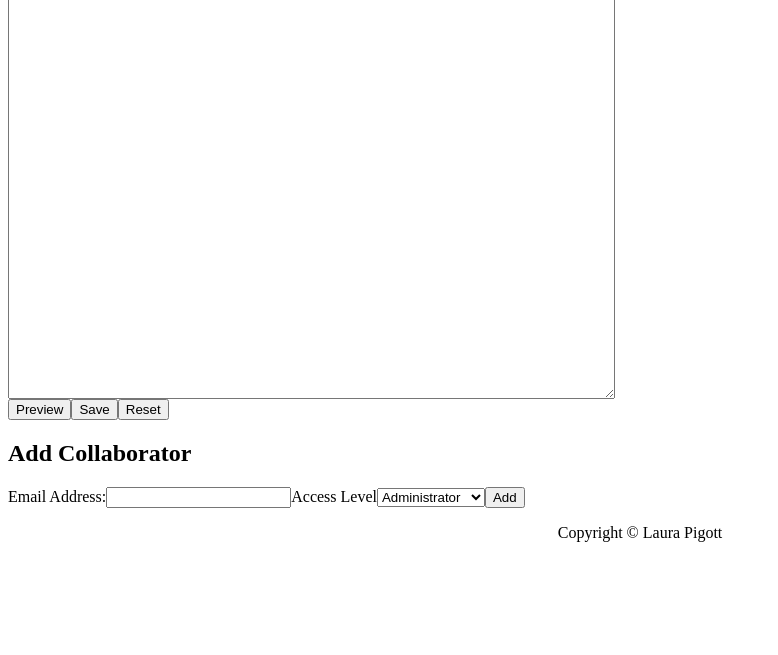
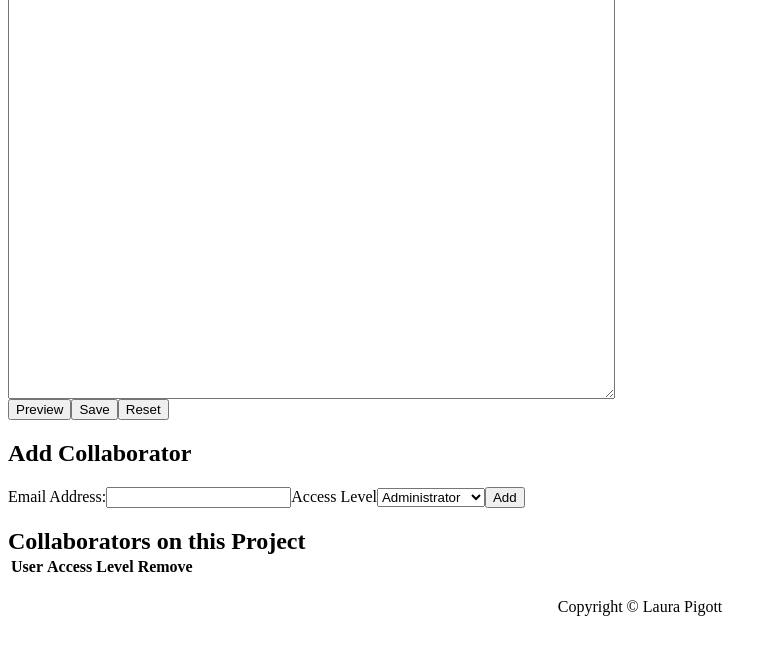
Before and after one commit to ct-lpigott/ContentDeveloperCMS, a Node server app: template views/editproject_admin.pug in a window 1280 px wide. Shown: the part 76-731 px from the top of the page, without its empty margins (0-778 px from the left). Run offline with Node 20, Linux system fonts and the light colour scheme; the template is opened without the code that fills it, so the values that code supplies are empty.

Commit message:
Listing and allowing removal of collaborators from projects

```diff
--- a/public/js/script_admin.js
+++ b/public/js/script_admin.js
@@ -13,6 +13,7 @@ function customWindowOnload(){
     if(document.getElementById("projectID")){
         projectID = document.getElementById("projectID").value;
         resetProjectStructure();
+        getProjectCollaborators();
     }
 }
 
@@ -23,6 +24,7 @@ function customSetupEventListeners(){
 }
 
 function customClickEventHandler(e){
+    // BY ID
     switch(e.target.id){
         case "createNewProject": {
             var newProjectName = document.getElementById("newProjectName").value;
@@ -51,7 +53,7 @@ function customClickEventHandler(e){
 
             if(email.length > 0 && accessLevel > 0){
                 sendAjaxRequest("/feeds/" + projectID + "?action=addCollaborator", {email: email, accessLevel: accessLevel}, function(responseObject){
-
+                    updateProjectCollaborators(responseObject);
                 }, "POST");
             }
             break;
@@ -69,6 +71,15 @@ function customClickEventHandler(e){
             resetProjectStructure();
             break;
         }
+    }
+
+    // BY CLASS
+    if(e.target.classList.contains("removeCollaborator")){
+
+        sendAjaxRequest("/feeds/" + projectID + "?action=removeCollaborator", {collaboratorID: e.target.getAttribute("data-userID")}, function(responseObject){
+            console.log("Deleted Collab " + e.target.getAttribute("data-userID"));
+            updateProjectCollaborators(responseObject);
+        }, "DELETE");
     }
 }
 
--- a/public/js/script_console.js
+++ b/public/js/script_console.js
@@ -128,3 +128,35 @@ function createItemInputElements(collection, itemContent=null, itemIndex=-1){
 
     return itemContainerElement;
 }
+
+function getProjectCollaborators(){
+    sendAjaxRequest("/feeds/" + projectID + "?action=getCollaborators", {}, function(responseObject){
+        updateProjectCollaborators(responseObject)
+    });
+}
+
+function updateProjectCollaborators(collaborators){
+    var collaboratorsTableBody = document.getElementById("collaborators").getElementsByTagName("tbody")[0];
+    collaboratorsTableBody.innerHTML = "";
+
+    for(var i=0; i < collaborators.length; i++){
+        var newRow = document.createElement("tr");
+
+        var nameTdElement = document.createElement("td");
+        nameTdElement.innerHTML = collaborators[i].display_name;
+
+        var accessLevelTdElement = document.createElement("td");
+        accessLevelTdElement.innerHTML = collaborators[i].user_access_level;
+
+        var removeCollaboratorElement = document.createElement("td");
+        removeCollaboratorElement.innerHTML = "x";
+        removeCollaboratorElement.setAttribute("class", "removeCollaborator");
+        removeCollaboratorElement.setAttribute("data-userID", collaborators[i].user_id);
+
+        newRow.appendChild(nameTdElement);
+        newRow.appendChild(accessLevelTdElement);
+        newRow.appendChild(removeCollaboratorElement);
+
+        collaboratorsTableBody.appendChild(newRow);
+    }
+}
--- a/routes/components/feeds/database-only.js
+++ b/routes/components/feeds/database-only.js
@@ -149,14 +149,7 @@ router.post("/:projectID", function(req, res, next){
                             // Logging the error to the console
                             console.log("This user is already a collaborator on this project");
 
-                            // This user already has this access level to the proejct. Adding this as
-                            // an error to the feedsErrors array.
-                            req.feedsErrors.push("This user already has the requested access level for this project");
-
-                            // Since this is a significant issue, passing this request to the feeds-errors
-                            // route, by calling the next method with an empty error (as all errors will be
-                            // accessible from the feedsErrors array).
-                            next(new Error("notify"));
+                            res.redirect(303, "/feeds/" + req.params.projectID + "?action=getCollaborators");
                         } else {
                             // As this is a different access level for this user, for this project, updating the
                             // user_project table to reflect this i.e. changing this users level for this project
@@ -176,8 +169,7 @@ router.post("/:projectID", function(req, res, next){
                                 } else {
                                     console.log("Collaborators access level updated on project");
 
-                                    // Returning an empty JSON string, as the users access level has been updated
-                                    res.send("{}");
+                                    res.redirect(303, "/feeds/" + req.params.projectID + "?action=getCollaborators");
                                 }
                             });
                         }
@@ -200,9 +192,7 @@ router.post("/:projectID", function(req, res, next){
                             } else {
                                 console.log("New collaborator added to project");
 
-                                // Sending a response with an empty JSON string, as the collaborator
-                                // has been successfully added to the project
-                                res.send("{}");
+                                res.redirect(303, "/feeds/" + req.params.projectID + "?action=getCollaborators");
                             }
                         });
                     }
@@ -226,6 +216,45 @@ router.post("/:projectID", function(req, res, next){
     }
 });
 
+router.get("/:projectID", function(req, res, next){
+    if(req.query.action == "getCollaborators"){
+        // Querying the database, to get all collaborators for this project
+
+        //SELECT u.displayName, up.user_access_level FROM User_Project as up LEFT JOIN User as u WHERE up.project_id=" + dbconn.escape(req.params.projectID)
+        dbconn.query("SELECT u.display_name, up.user_id, up.user_access_level FROM User_Project up LEFT JOIN User u ON up.user_id = u.id WHERE up.project_id=" + dbconn.escape(req.params.projectID), function(err, rows, fields){
+            if(err){
+
+            } else {
+                if(rows.length > 0){
+                    res.send(rows);
+                }
+            }
+        });
+    } else {
+        next();
+    }
+});
+
+router.delete("/:projectID", function(req, res, next){
+    if(req.query.action == "removeCollaborator"){
+        if(req.body.collaboratorID != null){
+            dbconn.query("DELETE FROM User_Project WHERE project_id=" + dbconn.escape(req.params.projectID) + " AND user_id=" + dbconn.escape(req.body.collaboratorID), function(err, rows, fields){
+                if(err){
+
+                } else {
+                    console.log("Collaborator " + req.body.collaboratorID + " has been removed from project " + req.params.projectID);
+                    res.redirect(303, "/feeds/" + req.params.projectID + "?action=getCollaborators");
+                }
+            });
+        } else {
+            // Error - no collaborator specified
+        }
+
+    } else {
+        next();
+    }
+});
+
 // Exporting the router that was set up in this file, so that it can be included
 // in the app.js file and specified as the route for all requests to the "/feeds" route
 module.exports = router;
--- a/views/editproject_admin.pug
+++ b/views/editproject_admin.pug
@@ -25,6 +25,15 @@ block main-body
             option(value=2) Content Editor
     button(id="addNewCollab") Add
 
+    div
+        h2 Collaborators on this Project
+            table(id="collaborators")
+                thead
+                    tr
+                        th User
+                        th Access Level
+                        th Remove
+                tbody
     input(id="userID" type="hidden" value=userID)
     input(id="projectID" type="hidden" value=projectID)
 
```
